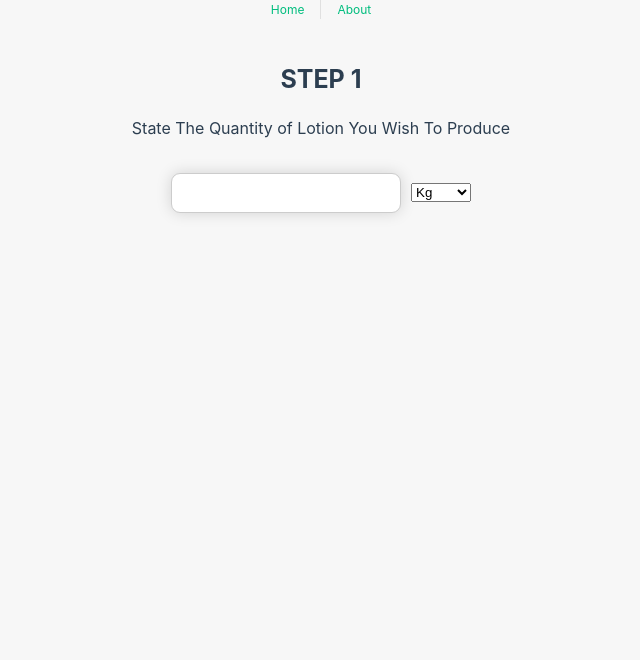
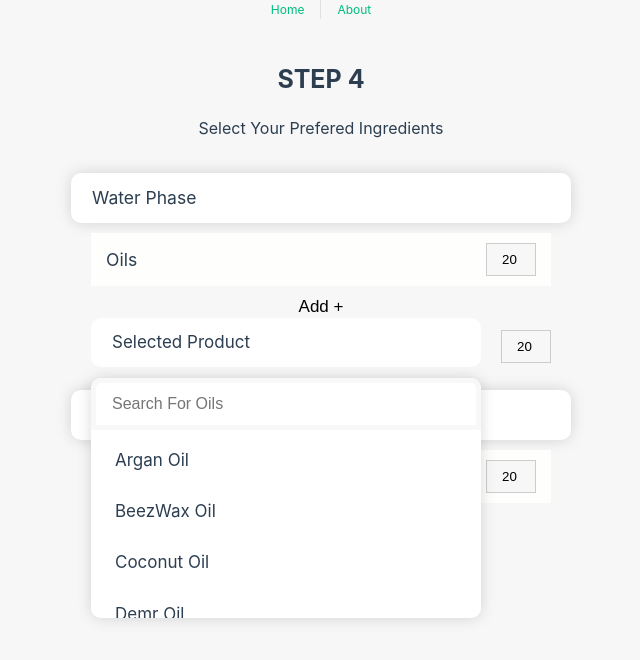
Before and after one commit to Yaasir024/formulatiks, a Vue app: page /calculator/lotion in a window 1280 px wide. Shown: the top 660 px of the page, without its empty margins (319-959 px from the left). Built offline with nearby package versions, Linux system fonts and the light colour scheme.

Commit message:
/Step 4 dropdown

```diff
--- a/package.json
+++ b/package.json
@@ -11,6 +11,7 @@
   },
   "dependencies": {
     "pinia": "^2.0.14",
+    "uuid": "^8.3.2",
     "vue": "^3.2.37",
     "vue-router": "^4.1.2"
   },
--- a/src/components/lotion/Step4.vue
+++ b/src/components/lotion/Step4.vue
@@ -0,0 +1,262 @@
+<script setup lang="ts">
+/*
+Imports
+*/
+import { ref, reactive, watch } from "vue";
+import { lotionStore } from "@/stores/lotion";
+
+/*
+Use Lotion Store
+*/
+const lotionstore = lotionStore();
+
+/*
+Step 4 data
+*/
+const search_query = ref("");
+const step4_data = reactive({
+  oils: [
+    {
+      id: 1,
+      product_Name: "Argan Oil",
+    },
+  ],
+});
+
+
+const dropdown_data = reactive({
+  oils: {
+    searchQuery: "",
+    selectedItem: null,
+    current_dropdown: ''
+  }
+})
+/*
+Products Data
+*/
+const products_data = reactive({
+  oils: [
+    {
+      id: 1,
+      product_Name: "Argan Oil",
+    },
+    {
+      id: 1,
+      product_Name: "Shea Oil",
+    },
+  ],
+});
+const addNewProduct = () => {
+  // step4_data.oils.push({
+  //   id: 1,
+  //   product_Name: "Argan Oil",
+  // });
+};
+</script>
+
+<template>
+  <section class="step-4 steps">
+    <header>
+      <h1>STEP 4</h1>
+      <div class="sub-heading">
+        <p>Select Your Prefered Ingredients</p>
+      </div>
+    </header>
+    <main>
+      <div class="phase">
+        <div class="phase-header">
+          <div class="phases">
+            <h1>Water Phase</h1>
+          </div>
+        </div>
+        <div class="phase-sub">
+          <div class="sub-item">
+            <div class="item-content">
+              <h1>Oils</h1>
+              <input
+                type="number"
+                id="quantity"
+                min="0"
+                readonly
+                v-model="lotionstore.step3_data.oils.amount"
+              />
+            </div>
+            <div class="products-content">
+              <div class="add-btn-container">
+                <button class="add-btn" @click="addNewProduct">Add +</button>
+              </div>
+              <div
+                class="product-item"
+                v-for="(product, index) in step4_data.oils"
+                :key="index"
+              >
+                <div class="dropdown-input">
+                  <div class="selected-item">
+                    <span>Selected Product</span>
+                  </div>
+                  <div class="dropdown-popup">
+                    <div class="dropdown-content">
+                      <input
+                        type="text"
+                        v-model="search_query"
+                        placeholder="Search For Oils"
+                      />
+                      <div class="options">
+                      <ul>
+                        <li class="option">Argan Oil</li>
+                        <li class="option">BeezWax Oil</li>
+                        <li class="option">Coconut Oil</li>
+                        <li class="option">Demr Oil</li>
+                        <li class="option">Earnut Oil</li>
+                      </ul>
+                    </div>
+                    </div>
+
+                  </div>
+                </div>
+                <input
+                  type="number"
+                  id="quantity"
+                  min="0"
+                  v-model="lotionstore.step3_data.oils.amount"
+                />
+              </div>
+            </div>
+          </div>
+        </div>
+      </div>
+      <div class="phase">
+        <div class="phase-header">
+          <div class="phases">
+            <h1>Oil Phase</h1>
+          </div>
+        </div>
+        <div class="phase-sub">
+          <div class="sub-item">
+            <div class="item-content">
+              <h1>Oils</h1>
+              <input
+                type="number"
+                id="quantity"
+                min="0"
+                readonly
+                v-model="lotionstore.step3_data.oils.amount"
+              />
+            </div>
+          </div>
+        </div>
+      </div>
+    </main>
+  </section>
+</template>
+<style scoped>
+.phase-header .phases {
+  padding: 10px 20px;
+}
+.phase-sub {
+  /* border: 1px solid var(--color-primary); */
+  margin: 0 20px;
+  margin-top: 10px;
+}
+.sub-item {
+  width: 100%;
+}
+.sub-item .item-content {
+  padding: 10px 15px;
+  background: #fefffc;
+  margin-bottom: 10px;
+  display: flex;
+  align-items: center;
+}
+.sub-item .item-content input {
+  margin-left: auto;
+}
+.sub-item .products-content {
+  margin: 10px 0;
+}
+.sub-item .products-content .add-btn-container {
+  display: flex;
+  align-items: center;
+  justify-content: center;
+}
+.sub-item .products-content .add-btn-container button {
+  background: none;
+  border: none;
+  font-size: 17px;
+  cursor: pointer;
+}
+.sub-item .products-content .product-item {
+  display: flex;
+  align-items: center;
+  margin-bottom: 15px;
+}
+.sub-item .product-item .dropdown-input {
+  width: 100%;
+  margin-right: 20px;
+  position: relative;
+}
+.sub-item .product-item .dropdown-input .selected-item {
+  width: 100%;
+  padding: 10px 20px;
+  margin-bottom: 8px;
+  display: flex;
+  align-items: center;
+  justify-content: space-between;
+  background: var(--color-primary);
+  /* box-shadow: 0 0 15px rgb(0 0 0 / 15%); */
+  border-radius: 10px;
+  border: 1px solid transparent;
+  font-size: 17px;
+  cursor: pointer;
+  transition: all 0.3s ease-in;
+}
+.sub-item .dropdown-popup {
+  position: absolute;
+  top: 60px;
+  right: 0;
+  width: 100%;
+  z-index: 5;
+  background: var(--color-primary);
+  box-shadow: 0 0 15px rgb(0 0 0 / 15%);
+  border-radius: 10px;
+  max-height: 240px;
+  overflow-y: auto;
+}
+.sub-item .dropdown-popup::-webkit-scrollbar {
+  width: 6px;
+  border-radius: 0 10px 10px 0;
+}
+/* Handle */
+.sub-item .dropdown-popup::-webkit-scrollbar-thumb {
+  border-radius: 0 10px 10px 0;
+  background: #888;
+}
+
+.sub-item .dropdown-popup input {
+  position: sticky;
+  top: 0;
+  right: 0;
+  z-index: 6;
+  width: 100%;
+  padding: 12px 16px;
+  font-size: 16px;
+  border-radius: 10px 10px 0 0;
+  border: 5px solid var(--color-background-soft);
+}
+.sub-item .dropdown-popup input:focus {
+  outline: none;
+}
+.sub-item .dropdown-popup ul {
+  margin-top: 5px;
+  list-style: none;
+  font-size: 17px;
+  padding-left: 0;
+}
+.sub-item .dropdown-popup .option {
+  padding: 12px 24px;
+  cursor: pointer;
+}
+.sub-item .dropdown-popup .option:hover {
+  background: var(--color-background-soft);
+}
+</style>
--- a/src/stores/lotion.ts
+++ b/src/stores/lotion.ts
@@ -5,14 +5,18 @@ export const lotionStore = defineStore({
   state: () => ({
     loading: false,
     toast: false,
-    toast_message: "step2",
-    current_step: "step1",
+    toast_message: "",
+    current_step: "step4",
     phases: {
       water_phase: 0,
       oil_phase: 0,
       cooling_down_phase: 0,
     },
-    step3_data: {},
+    step3_data: {
+        oils: {
+            amount: 20
+        }
+    },
   }),
   getters: {
     // doubleCount: (state) => state.counter * 2
--- a/src/views/Lotion.vue
+++ b/src/views/Lotion.vue
@@ -6,6 +6,7 @@ import Toast from "@/components/lotion/Toast.vue";
 import Step1 from "@/components/lotion/Step1.vue";
 import Step2 from "@/components/lotion/Step2.vue";
 import Step3 from "@/components/lotion/Step3.vue";
+import Step4 from "@/components/lotion/Step4.vue";
 import Loading1 from "@/components/Loading1.vue";
 import { ref, reactive, watch } from "vue";
 import { lotionStore } from "@/stores/lotion";
@@ -25,6 +26,7 @@ const lotionstore = lotionStore();
     <Step1 v-if="lotionstore.current_step == 'step1'" />
     <Step2 v-if="lotionstore.current_step == 'step2'" />
     <Step3 v-if="lotionstore.current_step == 'step3'" />
+    <Step4 v-if="lotionstore.current_step == 'step4'" />
   </section>
 </template>
 
```
Also changed, not shown: 1 other file (tests, documents, lock files or other folders).
